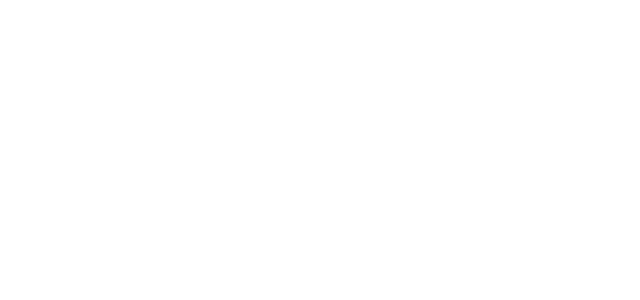
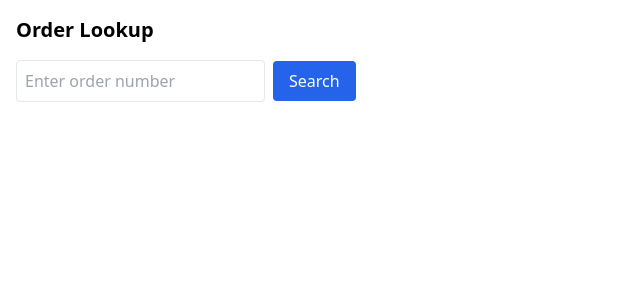
Before and after one commit to MarkBowring73/brand-hangar-assistant, a React (Create React App) app in the folder frontend/client/: page / in a window 1280 px wide. Shown: the top 300 px of the page, without its empty margins (0-640 px from the left). Built offline with nearby package versions, Linux system fonts and the light colour scheme.

Commit message:
Final chatbot fix

```diff
--- a/frontend/client/src/App.js
+++ b/frontend/client/src/App.js
@@ -1,4 +1,5 @@
-import { useEffect } from 'react';
+import React, { useEffect } from 'react';
+import OrderLookup from './OrderLookupForm';
 
 function App() {
   useEffect(() => {
@@ -16,7 +17,7 @@
 
   return (
     <div className="App">
-      {/* Your app content */}
+      <OrderLookup />
     </div>
   );
 }
```
